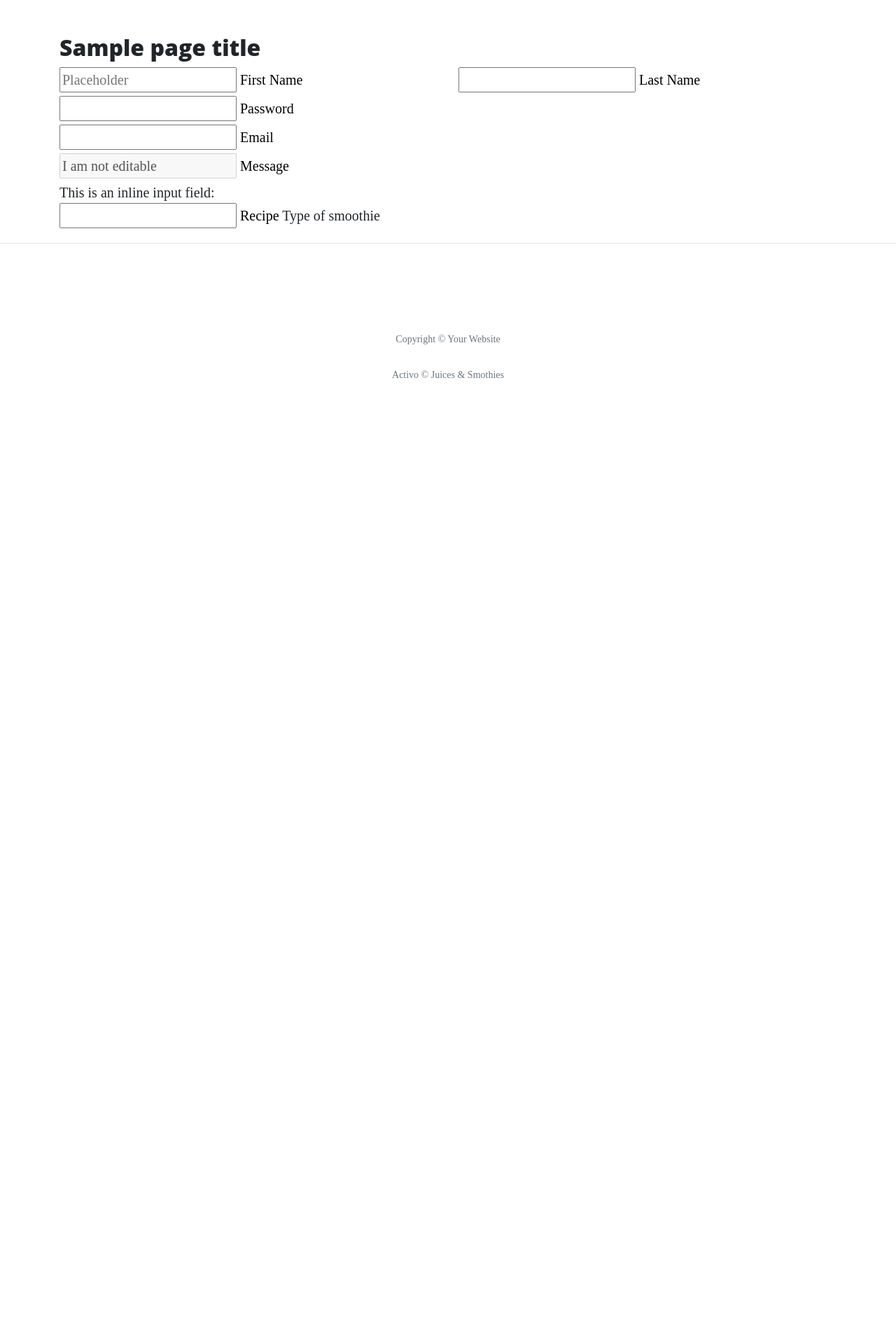
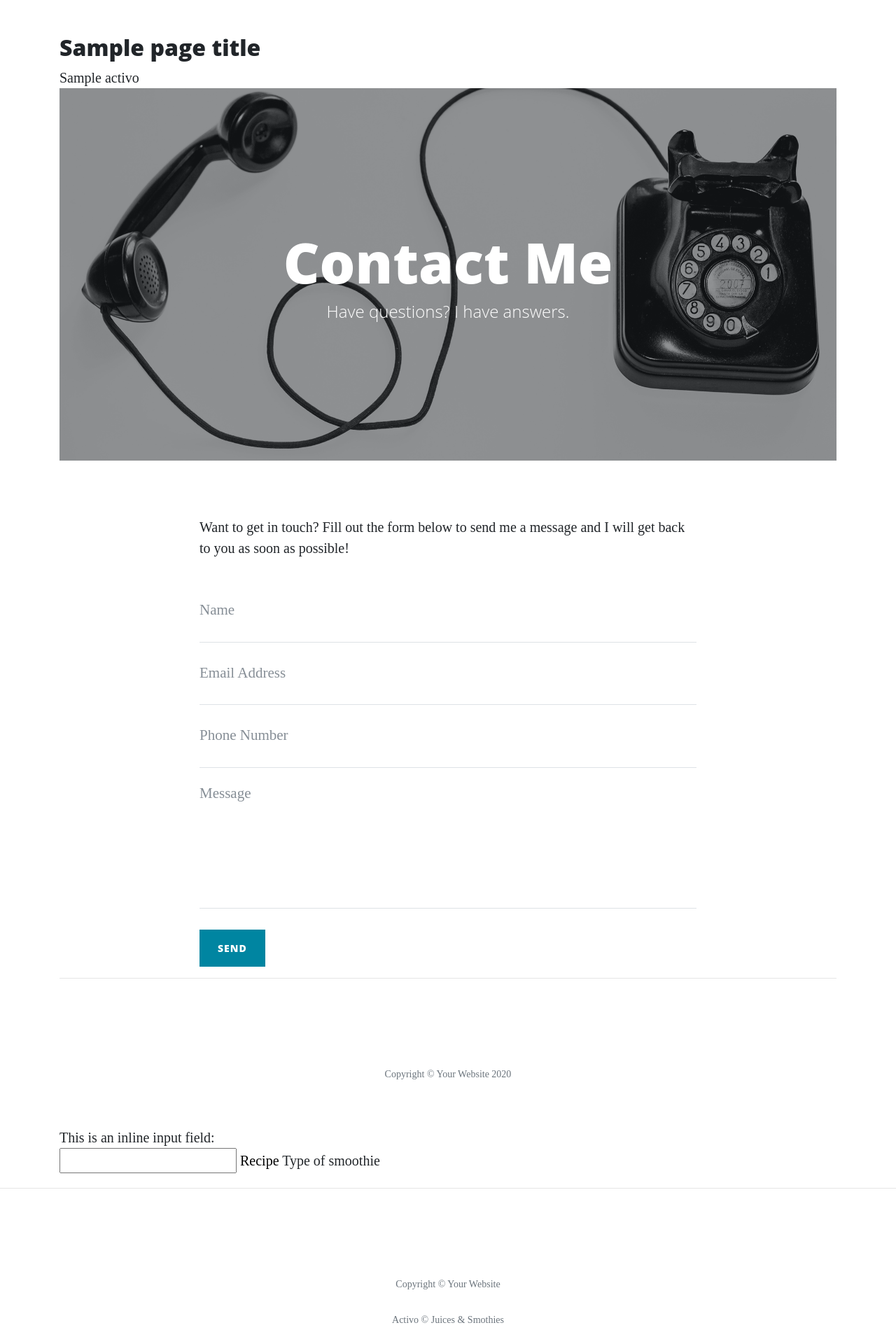
Before and after one commit to SNmcdarby1/activpod-ms3-project, a Flask app: template templates/contact.html in a window 1280 px wide. Shown: the part 533-2453 px from the top of the page at 70% size. Before the commit the page ends 1073 px from the top, so only its background shows below. Run offline with Flask 2, Linux system fonts and the light colour scheme; the template is opened without the code that fills it: most values are stand-ins (such as "Sample title", 1, 10 or a date in 2020); some libraries are stand-ins or nearby versions.

Commit message:
modify data

```diff
--- a/run.py
+++ b/run.py
@@ -1,4 +1,5 @@
 import os
+import json
 from flask import Flask, render_template
 
 
@@ -12,7 +13,10 @@ def index():
 
 @app.route("/about")
 def about():
-    return render_template("about.html", page_title="About")
+    data = []
+    with open("data/activo/,json", "r") as json_data:
+        data = json.load(json_data)
+    return render_template("about.html", page_title="About", activo=data)
 
 
 @app.route("/Activo")
@@ -22,15 +26,15 @@ def activo():
 
 @app.route("/Recipes")
 def recipe():
-    return render_template("recipe.html", page_title="Recipe", list_of_numbers=[1, 2, 3])
+    return render_template("recipe.html", page_title="Recipe",)
 
 
-@app.route("/contact")
+@ app.route("/contact")
 def contact():
     return render_template("contact.html", page_title="Contact")
 
 
-@app.route("/login")
+@ app.route("/login")
 def login():
     return render_template("login.html", page_title="Login")
 
--- a/templates/about.html
+++ b/templates/about.html
@@ -1,6 +1,8 @@
 {% extends "base.html" %}
 {% block content %}
+{{activo}}
 <h2>{{page_title}}</h2>
+
 <div class="blockqoute">
  <subheading>Fluids used for smoothies<subheading>
   <p>
--- a/templates/activo.html
+++ b/templates/activo.html
@@ -1,6 +1,8 @@
 {% extends "base.html" %}
 {% block content %}
+
 <h2>{{page_title}}</h2>
+          {{activo}}
 <subheading>
 <h4>Types of Smoothies</h4>
 
--- a/templates/contact.html
+++ b/templates/contact.html
@@ -1,38 +1,121 @@
 {% extends "base.html" %}
 {% block content %}
 <h2>{{page_title}}</h2>
+{{activo}}
+<!--Materialize contact form-->
+<body>
 
-<!--Materialize contact form-->
- <div class="row">
-    <form class="col s12">
+  <!-- Page Header -->
+  <header class="masthead" style="background-image: url('img/contact-bg.jpg')">
+    <div class="overlay"></div>
+    <div class="container">
       <div class="row">
-        <div class="input-field col s6" >
-          <input placeholder="Placeholder" id="first_name" type="text" class="validate">
-          <label for="first_name" class="active">First Name</label>
-        </div>
-        <div class="input-field col s6">
-          <input id="last_name" type="text" class="validate">
-          <label for="last_name" class="active">Last Name</label>
+        <div class="col-lg-8 col-md-10 mx-auto">
+          <div class="page-heading">
+            <h1>Contact Me</h1>
+            <span class="subheading">Have questions? I have answers.</span>
+          </div>
         </div>
       </div>
+    </div>
+  </header>
+
+  <!-- Main Content -->
+  <div class="container">
+    <div class="row">
+      <div class="col-lg-8 col-md-10 mx-auto">
+        <p>Want to get in touch? Fill out the form below to send me a message and I will get back to you as soon as possible!</p>
+        <!-- Contact Form - Enter your email address on line 19 of the mail/contact_me.php file to make this form work. -->
+        <!-- WARNING: Some web hosts do not allow emails to be sent through forms to common mail hosts like Gmail or Yahoo. It's recommended that you use a private domain email address! -->
+        <!-- To use the contact form, your site must be on a live web host with PHP! The form will not work locally! -->
+        <form name="sentMessage" id="contactForm" novalidate>
+          <div class="control-group">
+            <div class="form-group floating-label-form-group controls">
+              <label>Name</label>
+              <input type="text" class="form-control" placeholder="Name" id="name" required data-validation-required-message="Please enter your name.">
+              <p class="help-block text-danger"></p>
+            </div>
+          </div>
+          <div class="control-group">
+            <div class="form-group floating-label-form-group controls">
+              <label>Email Address</label>
+              <input type="email" class="form-control" placeholder="Email Address" id="email" required data-validation-required-message="Please enter your email address.">
+              <p class="help-block text-danger"></p>
+            </div>
+          </div>
+          <div class="control-group">
+            <div class="form-group col-xs-12 floating-label-form-group controls">
+              <label>Phone Number</label>
+              <input type="tel" class="form-control" placeholder="Phone Number" id="phone" required data-validation-required-message="Please enter your phone number.">
+              <p class="help-block text-danger"></p>
+            </div>
+          </div>
+          <div class="control-group">
+            <div class="form-group floating-label-form-group controls">
+              <label>Message</label>
+              <textarea rows="5" class="form-control" placeholder="Message" id="message" required data-validation-required-message="Please enter a message."></textarea>
+              <p class="help-block text-danger"></p>
+            </div>
+          </div>
+          <br>
+          <div id="success"></div>
+          <button type="submit" class="btn btn-primary" id="sendMessageButton">Send</button>
+        </form>
+      </div>
+    </div>
+  </div>
+
+  <hr>
+
+  <!-- Footer -->
+  <footer>
+    <div class="container">
       <div class="row">
-        <div class="input-field col s12">
-          <input id="password" type="password" class="validate">
-          <label for="password" class="active">Password</label>
+        <div class="col-lg-8 col-md-10 mx-auto">
+          <ul class="list-inline text-center">
+            <li class="list-inline-item">
+              <a href="#">
+                <span class="fa-stack fa-lg">
+                  <i class="fas fa-circle fa-stack-2x"></i>
+                  <i class="fab fa-twitter fa-stack-1x fa-inverse"></i>
+                </span>
+              </a>
+            </li>
+            <li class="list-inline-item">
+              <a href="#">
+                <span class="fa-stack fa-lg">
+                  <i class="fas fa-circle fa-stack-2x"></i>
+                  <i class="fab fa-facebook-f fa-stack-1x fa-inverse"></i>
+                </span>
+              </a>
+            </li>
+            <li class="list-inline-item">
+              <a href="#">
+                <span class="fa-stack fa-lg">
+                  <i class="fas fa-circle fa-stack-2x"></i>
+                  <i class="fab fa-github fa-stack-1x fa-inverse"></i>
+                </span>
+              </a>
+            </li>
+          </ul>
+          <p class="copyright text-muted">Copyright &copy; Your Website 2020</p>
         </div>
       </div>
-      <div class="row">
-        <div class="input-field col s12">
-          <input id="email" type="email" class="validate">
-          <label for="email" class="active">Email</label>
-        </div>
-      </div>
-      <div class="row">
-        <div class="input-field col s12">
-          <input disabled value="I am not editable" id="message" type="text" class="validate">
-          <label for="message" class="active">Message</label>
-        </div>
-      </div>
+    </div>
+  </footer>
+
+  <!-- Bootstrap core JavaScript -->
+  <script src="{{ url_for('static',filename='vendor/jquery/jquery.min.js')}}"></script>
+  <script src="{{ url_for('static',filename='vendor/bootstrap/js/bootstrap.bundle.min.js')}}"></script>
+
+  <!-- Contact Form JavaScript -->
+  <script src="{{ url_for('static',filename='js/jqBootstrapValidation.js')}}"></script>
+  <script src="{{ url_for('static',filename='js/contact_me.js')}}"></script>
+
+  <!-- Custom scripts for this template -->
+  <script src="{{ url_for('static',filename='js/clean-blog.min.js')}}"></script>
+
+</body>
       <div class="row">
         <div class="col s12">
           This is an inline input field:
--- a/templates/index.html
+++ b/templates/index.html
@@ -1,6 +1,7 @@
 {% extends "base.html" %}
 {% block content %}
 <h2>{{page_title}}</h2>
+{{activo}}
  <div class="row">
       <div class="col-lg-8 col-md-10 mx-auto">
         <div class="post-preview">
--- a/templates/recipe.html
+++ b/templates/recipe.html
@@ -1,9 +1,7 @@
 {% extends "base.html" %}
 {% block content %}
 <h2>{{page_title}}</h2>
-{% for number in list_of_numbers %}
-        <p>{{ number }}</p>
- {% endfor %}
+{{activo}}
 <div>
  <div class="row">
     <div class="col s12 m6">
```
Also changed, not shown: data/activo.json (+21 -0 lines).
